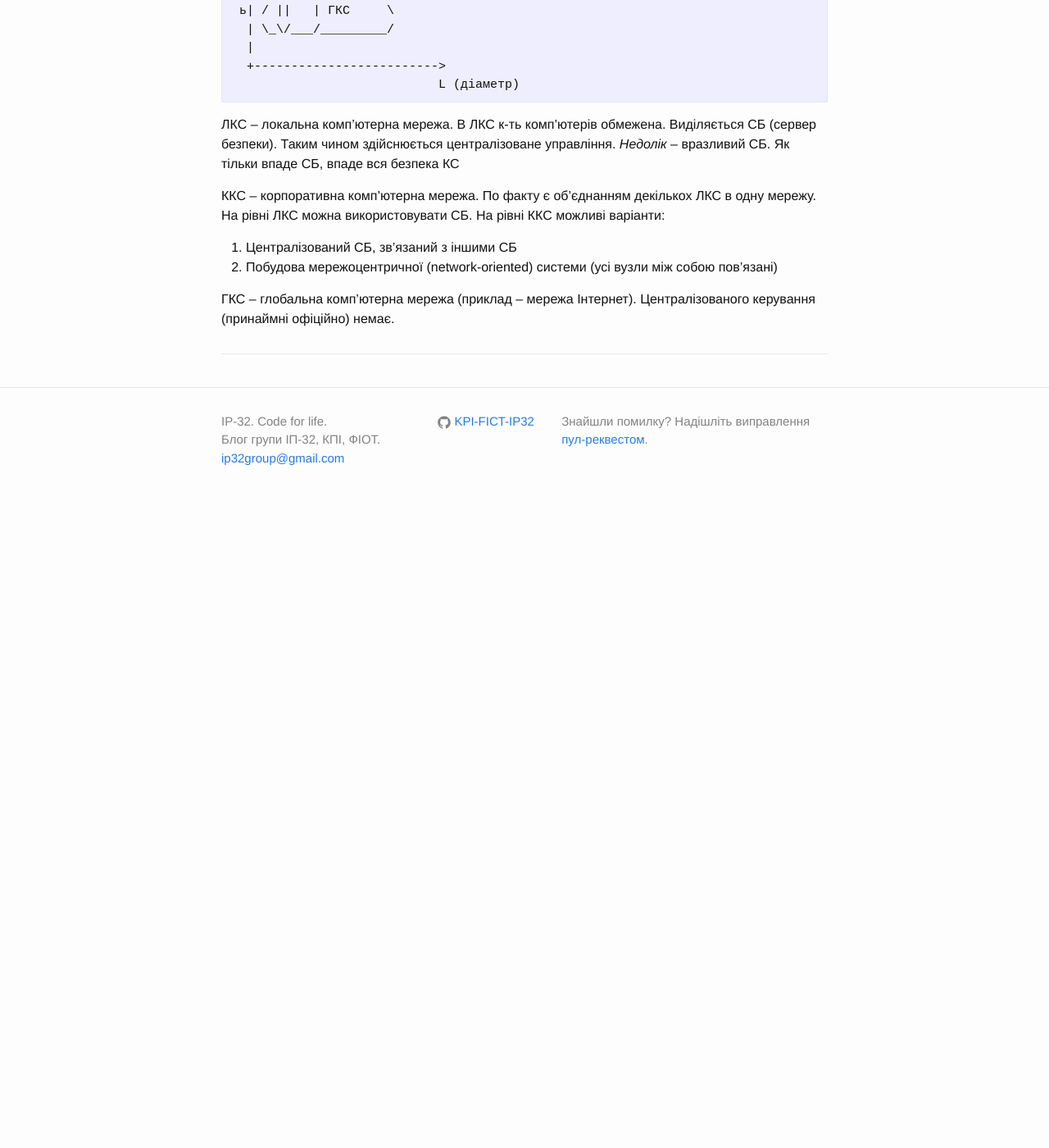
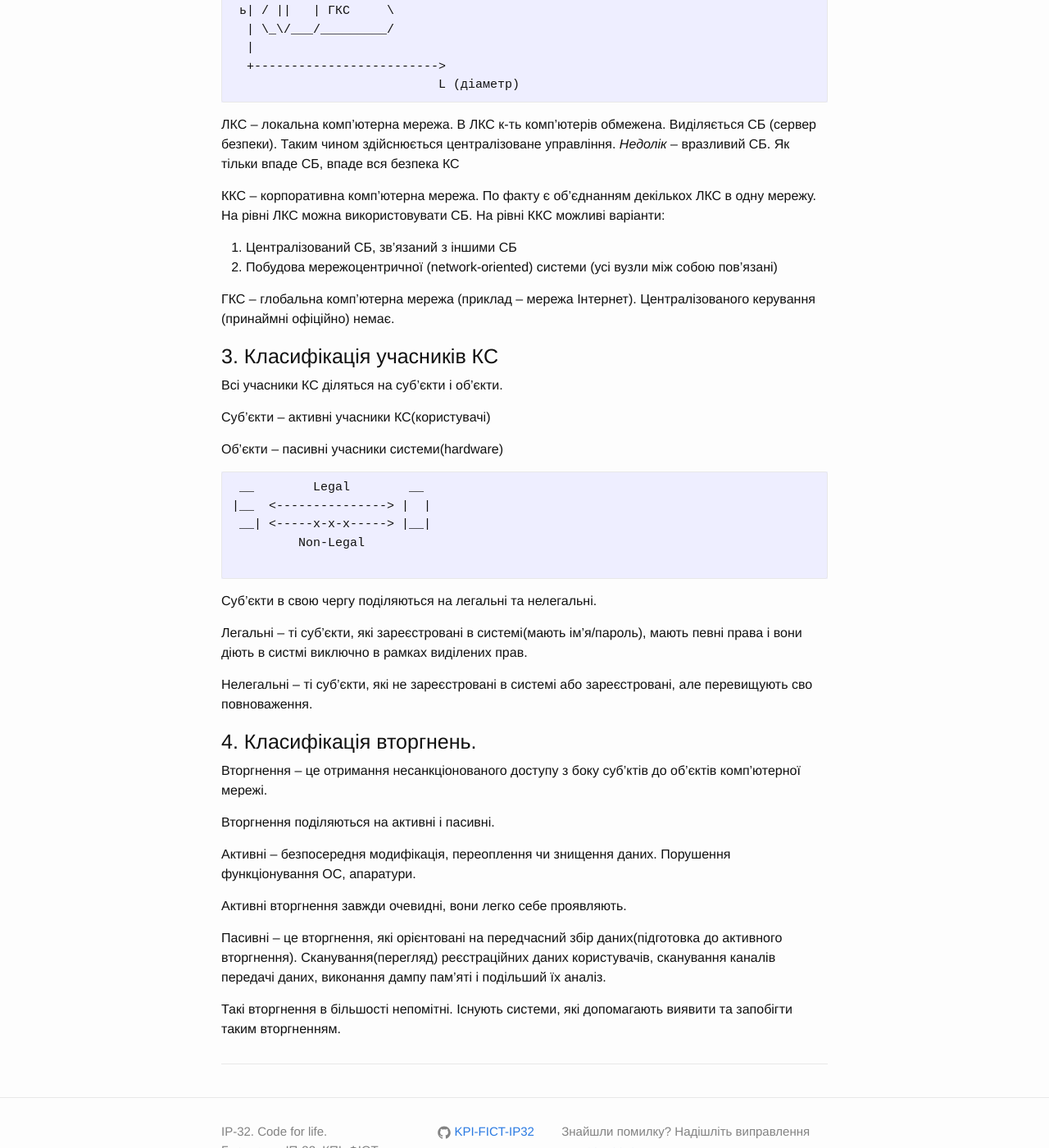
Before and after one commit to KPI-FICT-IP32/Blog, a Jekyll site: the page built from _posts/kpi/s07_data_security/2016-09-01-data_security-lecture-01.markdown, in a window 1280 px wide and 1400 px high, scrolled down 1265 px. Shown: the whole window at 82% size. Built offline with Jekyll 4.4.1, drawn with Linux system fonts in a browser that asks for light colours; before the commit the page ends 1895 px from its top, so only the background shows below that.

Commit message:
Added third and fourth paragraph of data security lection

````diff
--- a/_posts/kpi/s07_data_security/2016-09-01-data_security-lecture-01.markdown
+++ b/_posts/kpi/s07_data_security/2016-09-01-data_security-lecture-01.markdown
@@ -50,3 +50,38 @@ v ^
 2. Побудова мережоцентричної (network-oriented) системи (усі вузли між собою пов'язані)
 
 ГКС -- глобальна комп'ютерна мережа (приклад -- мережа Інтернет). Централізованого керування (принаймні офіційно) немає.
+
+## 3. Класифікація учасників КС
+
+Всі учасники КС діляться на суб'єкти і об'єкти.
+
+Суб'єкти -- активні учасники КС(користувачі)
+
+Об'єкти -- пасивні учасники системи(hardware)
+
+```
+ __        Legal        __
+|__  <---------------> |  |
+ __| <-----x-x-x-----> |__|
+         Non-Legal
+
+```
+Суб'єкти в свою чергу поділяються на легальні та нелегальні.
+
+Легальні -- ті суб'єкти, які зареєстровані в системі(мають ім'я/пароль), мають певні права і вони діють в систмі виключно в рамках виділених прав.
+
+Нелегальні -- ті суб'єкти, які не зареєстровані в системі або зареєстровані, але перевищують сво повноваження.
+
+## 4. Класифікація вторгнень.
+
+Вторгнення -- це отримання несанкціонованого доступу з боку суб'ктів до об'єктів комп'ютерної мережі.
+
+Вторгнення поділяються на активні і пасивні.
+
+Активні -- безпосередня модифікація, переоплення чи знищення даних. Порушення функціонування ОС, апаратури.
+
+Активні вторгнення завжди очевидні, вони легко себе проявляють.
+
+Пасивні -- це вторгнення, які орієнтовані на передчасний збір даних(підготовка до активного вторгнення). Сканування(перегляд) реєстраційних даних користувачів, сканування каналів передачі даних, виконання дампу пам'яті і подільший їх аналіз.
+
+Такі вторгнення в більшості непомітні. Існують системи, які допомагають виявити та запобігти таким вторгненням.
````
